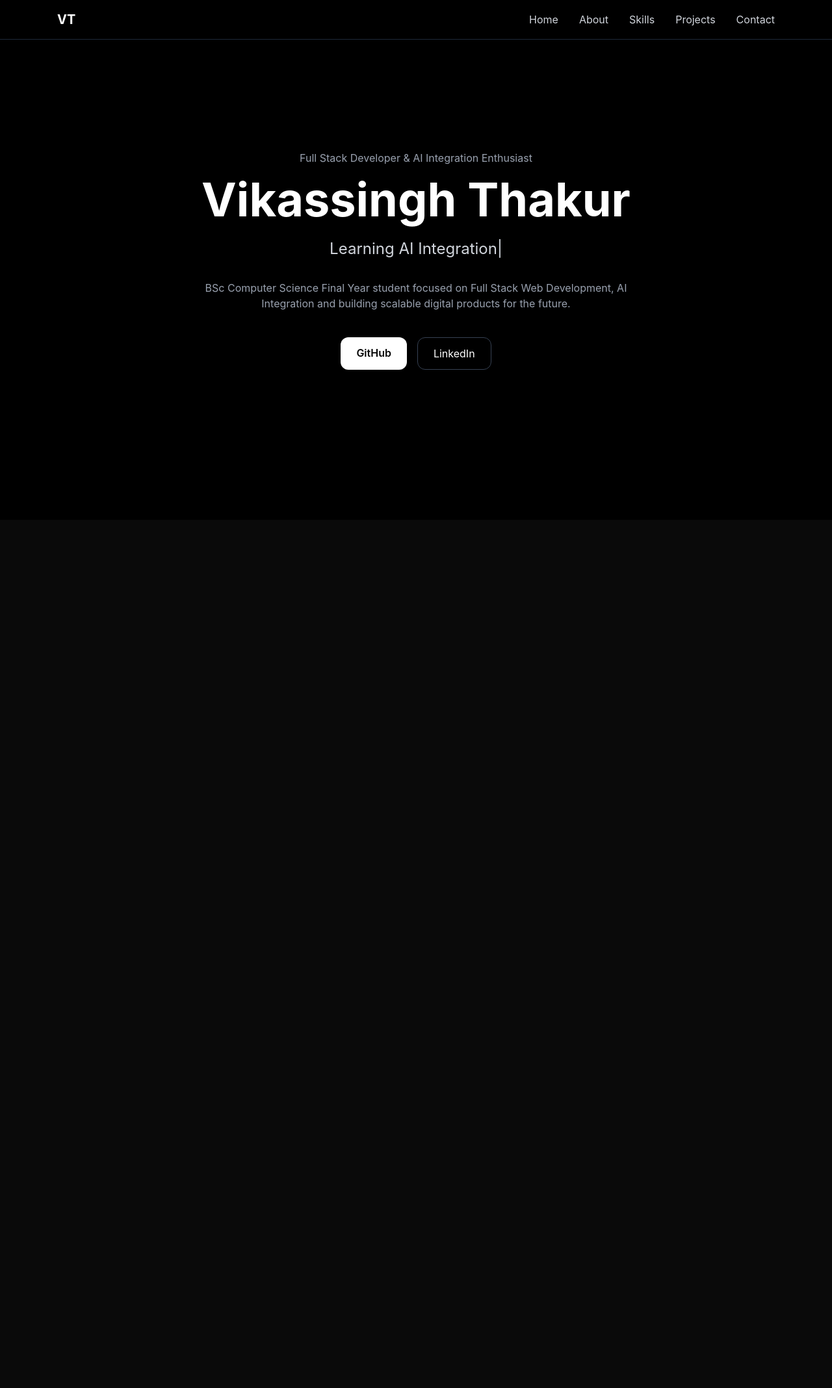
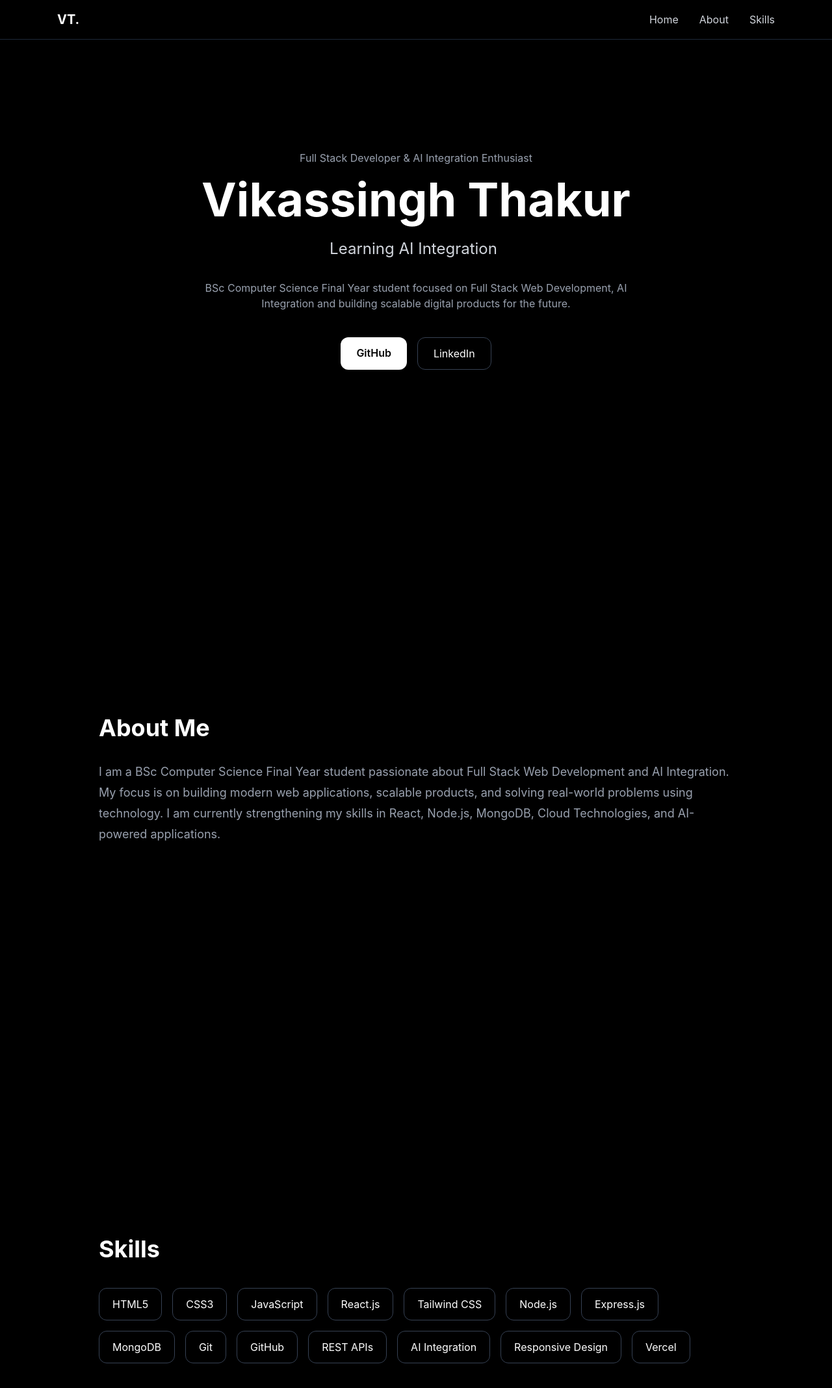
Before and after one commit to vikasthakur-2004/vikas-portfolio, a React (Vite) app: page / in a window 1280 px wide. Shown: the top 2136 px of the page at 65% size. Before the commit the page ends 800 px from the top, so only its background shows below. Built offline with nearby package versions, Linux system fonts and the light colour scheme.

Commit message:
Add about section and skills section

```diff
--- a/src/App.jsx
+++ b/src/App.jsx
@@ -1,11 +1,15 @@
 import Navbar from "./components/Navbar";
 import Hero from "./sections/Hero";
+import About from "./sections/About";
+import Skills from "./sections/Skills";
 
 function App() {
   return (
-    <div className="bg-black text-white min-h-screen">
+    <div className="bg-black text-white">
       <Navbar />
       <Hero />
+      <About />
+      <Skills />
     </div>
   );
 }
--- a/src/components/Navbar.jsx
+++ b/src/components/Navbar.jsx
@@ -1,16 +1,36 @@
+import { Link } from "react-scroll";
+
 function Navbar() {
   return (
     <nav className="fixed top-0 w-full bg-black/80 backdrop-blur-md border-b border-gray-800 z-50">
       <div className="max-w-6xl mx-auto px-6 py-4 flex justify-between items-center">
-        <h1 className="font-bold text-xl">VT</h1>
+
+        <h1 className="font-bold text-xl">
+          VT.
+        </h1>
 
         <ul className="hidden md:flex gap-8 text-gray-300">
-          <li>Home</li>
-          <li>About</li>
-          <li>Skills</li>
-          <li>Projects</li>
-          <li>Contact</li>
+
+          <li>
+            <Link to="hero" smooth={true} duration={500} className="cursor-pointer hover:text-white">
+              Home
+            </Link>
+          </li>
+
+          <li>
+            <Link to="about" smooth={true} duration={500} className="cursor-pointer hover:text-white">
+              About
+            </Link>
+          </li>
+
+          <li>
+            <Link to="skills" smooth={true} duration={500} className="cursor-pointer hover:text-white">
+              Skills
+            </Link>
+          </li>
+
         </ul>
+
       </div>
     </nav>
   );
--- a/src/sections/About.jsx
+++ b/src/sections/About.jsx
@@ -0,0 +1,26 @@
+function About() {
+  return (
+    <section
+      id="about"
+      className="min-h-screen flex flex-col justify-center px-6 max-w-5xl mx-auto"
+    >
+      <h2 className="text-4xl font-bold mb-8">
+        About Me
+      </h2>
+
+      <p className="text-gray-400 text-lg leading-8">
+        I am a BSc Computer Science Final Year student passionate about
+        Full Stack Web Development and AI Integration.
+
+        My focus is on building modern web applications,
+        scalable products, and solving real-world problems
+        using technology.
+
+        I am currently strengthening my skills in React,
+        Node.js, MongoDB, Cloud Technologies, and AI-powered applications.
+      </p>
+    </section>
+  );
+}
+
+export default About;
--- a/src/sections/Hero.jsx
+++ b/src/sections/Hero.jsx
@@ -2,7 +2,7 @@ import { TypeAnimation } from "react-type-animation";
 
 function Hero() {
   return (
-    <section className="min-h-screen flex flex-col justify-center items-center text-center px-6">
+    <section id="hero" className="min-h-screen flex flex-col justify-center items-center text-center px-6">
 
       <p className="text-gray-400 mb-4">
         Full Stack Developer & AI Integration Enthusiast
--- a/src/sections/Skills.jsx
+++ b/src/sections/Skills.jsx
@@ -0,0 +1,43 @@
+function Skills() {
+
+  const skills = [
+  "HTML5",
+  "CSS3",
+  "JavaScript",
+  "React.js",
+  "Tailwind CSS",
+  "Node.js",
+  "Express.js",
+  "MongoDB",
+  "Git",
+  "GitHub",
+  "REST APIs",
+  "AI Integration",
+  "Responsive Design",
+  "Vercel",
+];
+
+  return (
+    <section
+      id="skills"
+      className="min-h-screen flex flex-col justify-center px-6 max-w-5xl mx-auto"
+    >
+      <h2 className="text-4xl font-bold mb-10">
+        Skills
+      </h2>
+
+      <div className="flex flex-wrap gap-4">
+        {skills.map((skill) => (
+          <div
+            key={skill}
+            className="px-5 py-3 border border-gray-700 rounded-xl"
+          >
+            {skill}
+          </div>
+        ))}
+      </div>
+    </section>
+  );
+}
+
+export default Skills;
```
